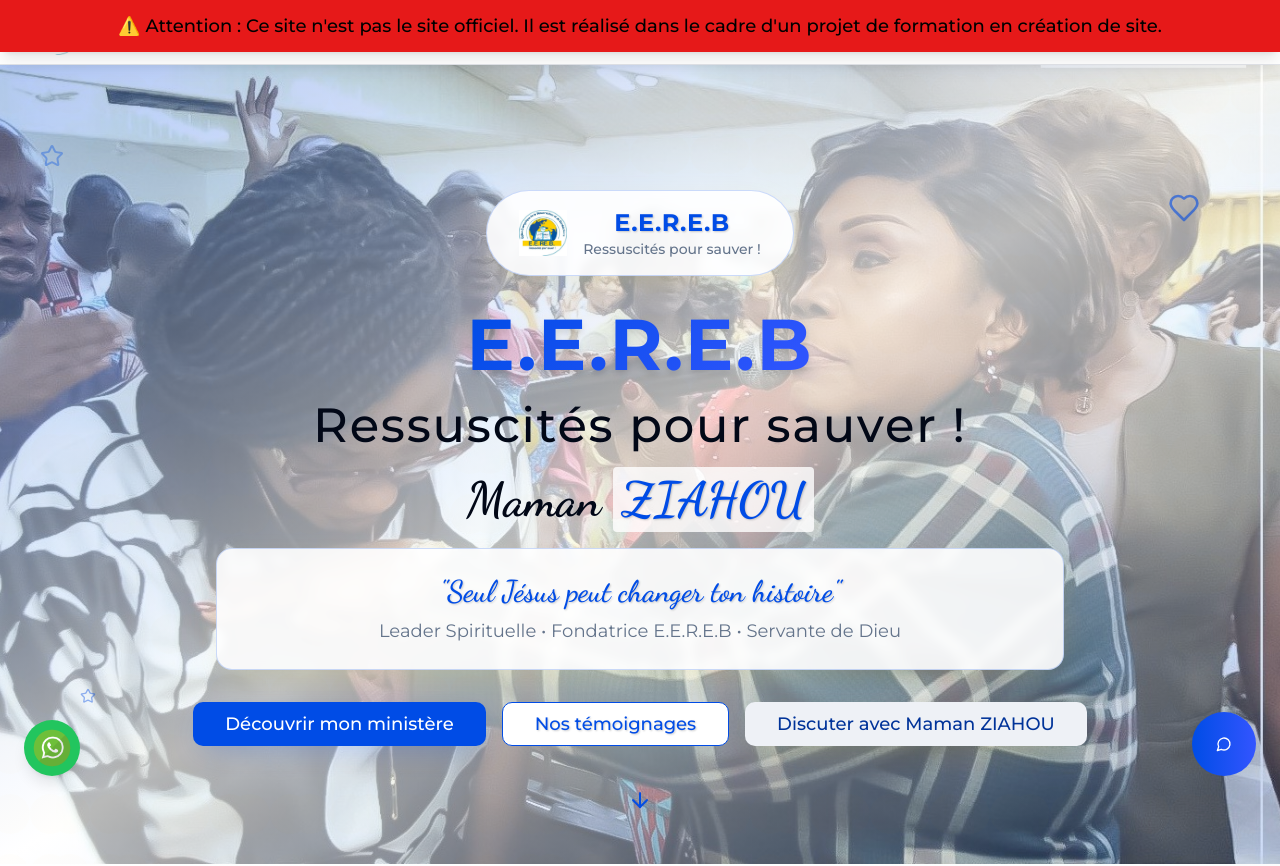
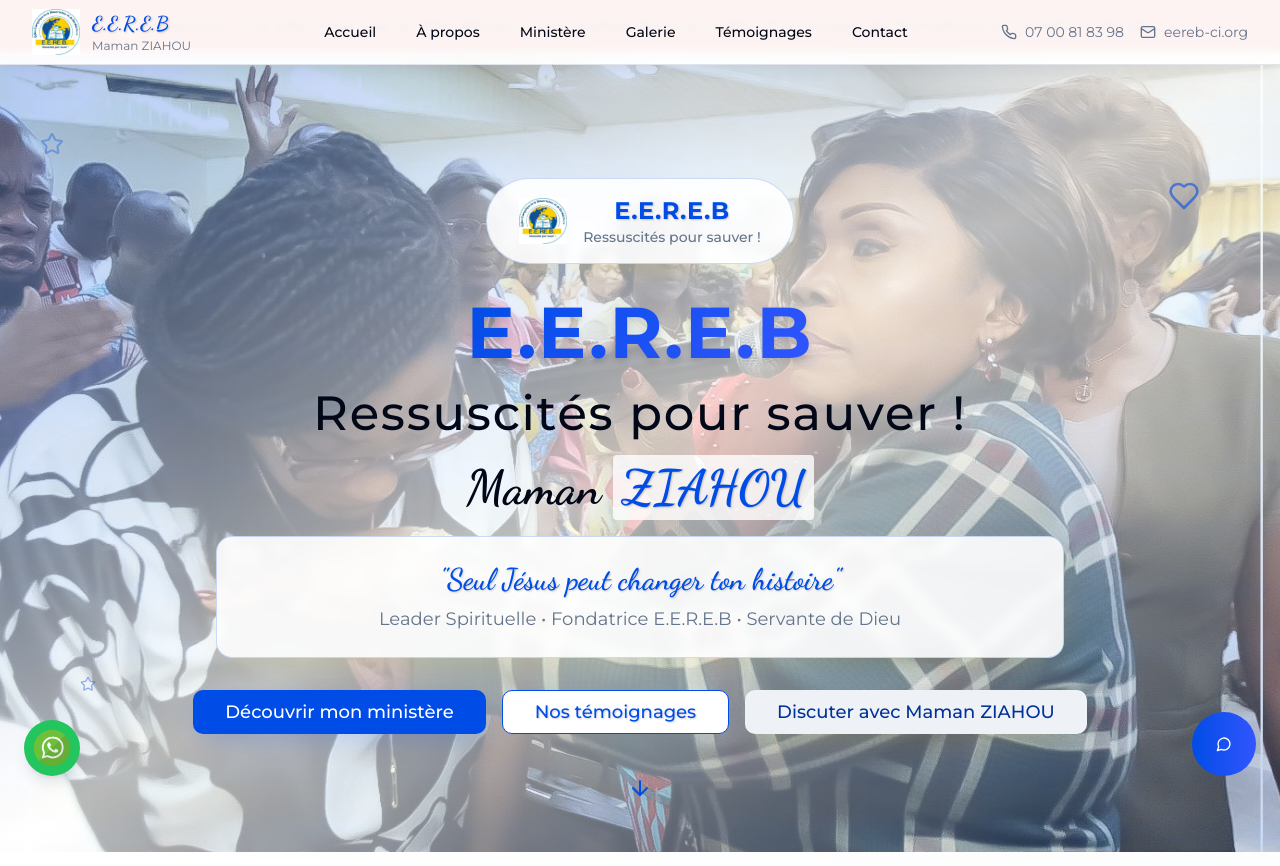
Before and after one commit to ngoranjacob96-cyber/maman-ziahou-legacy, a React (Vite) app: page / in a window 1280 px wide. Shown: the top 866 px of the page. Built offline with nearby package versions, Linux system fonts and the light colour scheme.

Commit message:
Positionner le bandeau au-dessus du logo
Positionne le bandeau d'avertissement juste au-dessus du logo EEREB sur la page d'accueil.

```diff
--- a/src/components/WarningBanner.tsx
+++ b/src/components/WarningBanner.tsx
@@ -2,7 +2,7 @@ import React from 'react';
 
 const WarningBanner = () => {
   return (
-    <div className="fixed top-0 left-0 right-0 z-[9999] bg-warning text-warning-foreground py-3 px-4 shadow-lg">
+    <div className="w-full bg-warning text-warning-foreground py-3 px-4 shadow-lg">
       <div className="container mx-auto">
         <p className="text-center text-base md:text-lg font-medium">
           ⚠️ Attention : Ce site n'est pas le site officiel. Il est réalisé dans le cadre d'un projet de formation en création de site.
--- a/src/pages/Index.tsx
+++ b/src/pages/Index.tsx
@@ -16,7 +16,6 @@ const Index = () => {
   return (
     <main className="min-h-screen">
       <WarningBanner />
-      <div className="pt-16">
       <Navigation />
       <HeroSection />
       <AboutSection />
@@ -27,7 +26,6 @@ const Index = () => {
       <FAQSection />
       <ContactSection />
       <Footer />
-      </div>
       <JoelChatBot />
       <WhatsAppButton />
     </main>
```
Lines whose indentation alone changed are shown as unchanged.
